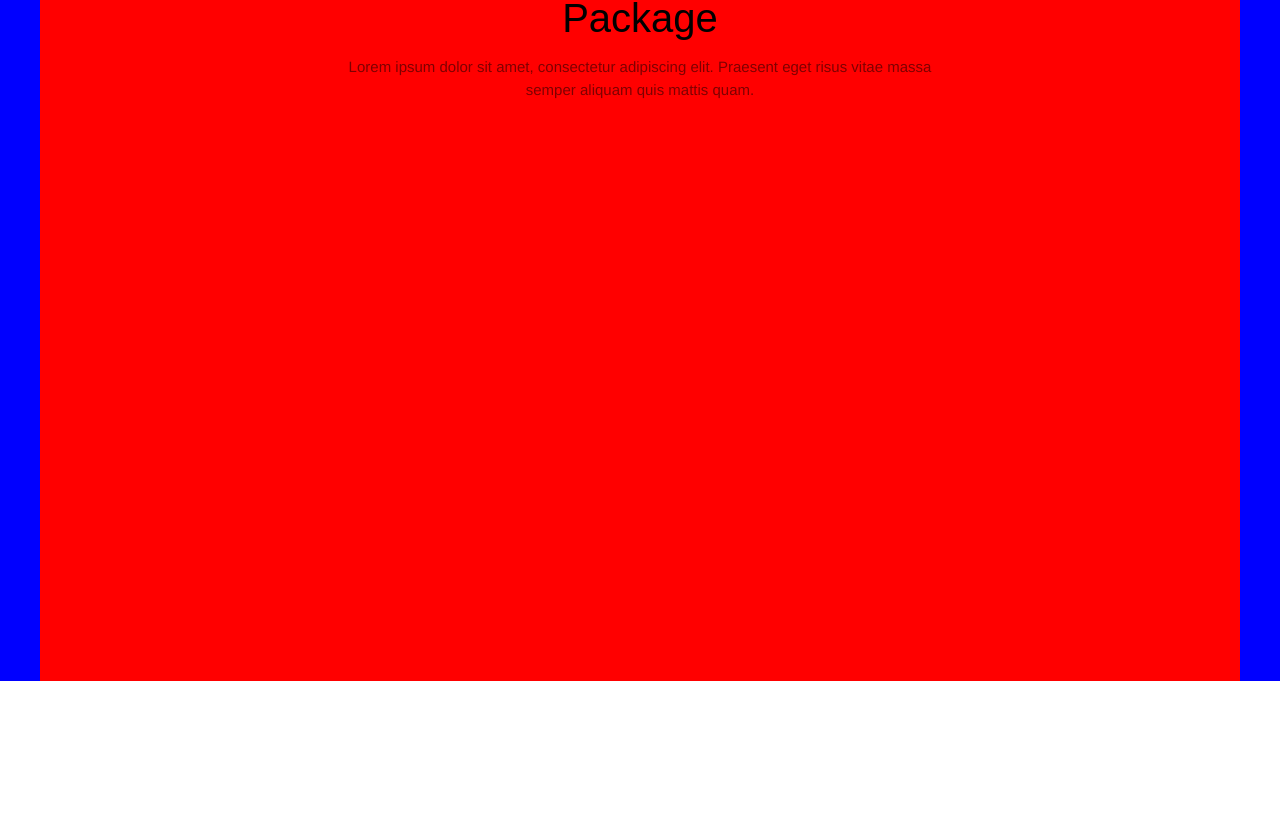
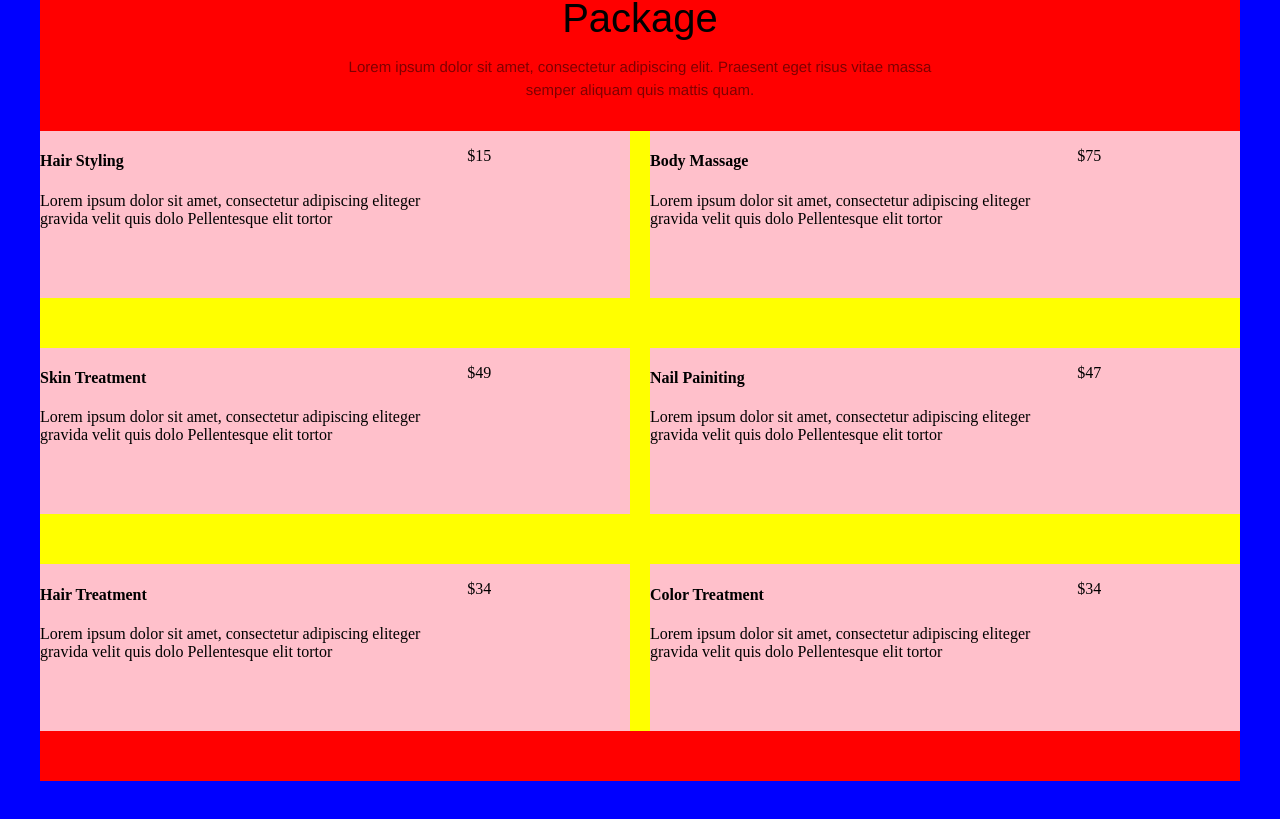
Before and after one commit to ImAshokDev/SpotLight-React, a React (Create React App) app: page / in a window 1280 px wide. Shown: the part 1919-2738 px from the top of the page. Before the commit the page ends 2600 px from the top, so only its background shows below. Built offline with nearby package versions, Linux system fonts and the light colour scheme.

Commit message:
package section html work done'

```diff
--- /dev/null
+++ b/src/package/List.jsx
@@ -0,0 +1,22 @@
+import React from 'react';
+
+const List = ({
+ h, p, d, r
+}) => (
+  <div className="list">
+    <div className="left">
+      <h4>{h}</h4>
+      <p>{p}</p>
+    </div>
+    <div className="right">
+      <div>
+        <p>
+          <span>{d}</span>
+          {r}
+        </p>
+      </div>
+    </div>
+  </div>
+);
+
+export default List;
--- a/src/package/Package.jsx
+++ b/src/package/Package.jsx
@@ -1,6 +1,7 @@
 import React from 'react';
 import './Package.scss';
 import HeaderBlock from '../HeaderBlock';
+import List from './List';
 
 const Package = () => (
   <div className="package-section">
@@ -15,6 +16,60 @@ const PackageBlock = () => (
       p="   Lorem ipsum dolor sit amet, consectetur adipiscing elit. Praesent eget
       risus vitae massa semper aliquam quis mattis quam."
     />
+    <ListBlock />
+  </div>
+);
+
+const ListBlock = () => (
+  <div className="list-block">
+    <List
+      h="Hair Styling"
+      p="Lorem ipsum dolor sit amet, consectetur
+adipiscing eliteger gravida velit quis dolo
+Pellentesque elit tortor"
+      d="$"
+      r="15"
+    />
+    <List
+      h="Body Massage"
+      p="Lorem ipsum dolor sit amet, consectetur
+adipiscing eliteger gravida velit quis dolo
+Pellentesque elit tortor"
+      d="$"
+      r="75"
+    />
+    <List
+      h="Skin Treatment"
+      p="Lorem ipsum dolor sit amet, consectetur
+adipiscing eliteger gravida velit quis dolo
+Pellentesque elit tortor"
+      d="$"
+      r="49"
+    />
+    <List
+      h="Nail Painiting"
+      p="Lorem ipsum dolor sit amet, consectetur
+adipiscing eliteger gravida velit quis dolo
+Pellentesque elit tortor"
+      d="$"
+      r="47"
+    />
+    <List
+      h="Hair Treatment"
+      p="Lorem ipsum dolor sit amet, consectetur
+adipiscing eliteger gravida velit quis dolo
+Pellentesque elit tortor"
+      d="$"
+      r="34"
+    />
+    <List
+      h="Color Treatment"
+      p="Lorem ipsum dolor sit amet, consectetur
+adipiscing eliteger gravida velit quis dolo
+Pellentesque elit tortor"
+      d="$"
+      r="34"
+    />
   </div>
 );
 export default Package;
--- a/src/package/Package.scss
+++ b/src/package/Package.scss
@@ -1,10 +1,26 @@
 .package-section {
-  height: 800px;
+  height: 1000px;
   background: blue;
   .package-block {
-    height: 800px;
+    height: 900px;
     width: 1200px;
     margin: auto;
     background: red;
+    .list-block {
+      height: 600px;
+      display: grid;
+      grid-column-gap: 20px;
+      grid-row-gap: 50px;
+      grid-template-columns: 1fr 1fr;
+      grid-template-rows: 1fr 1fr 1fr;
+      background: yellow;
+      .list {
+        display: grid;
+        grid-column-gap: 20px;
+        grid-row-gap: 50px;
+        grid-template-columns: 1fr 0.4fr;
+        background: pink;
+      }
+    }
   }
 }
```
